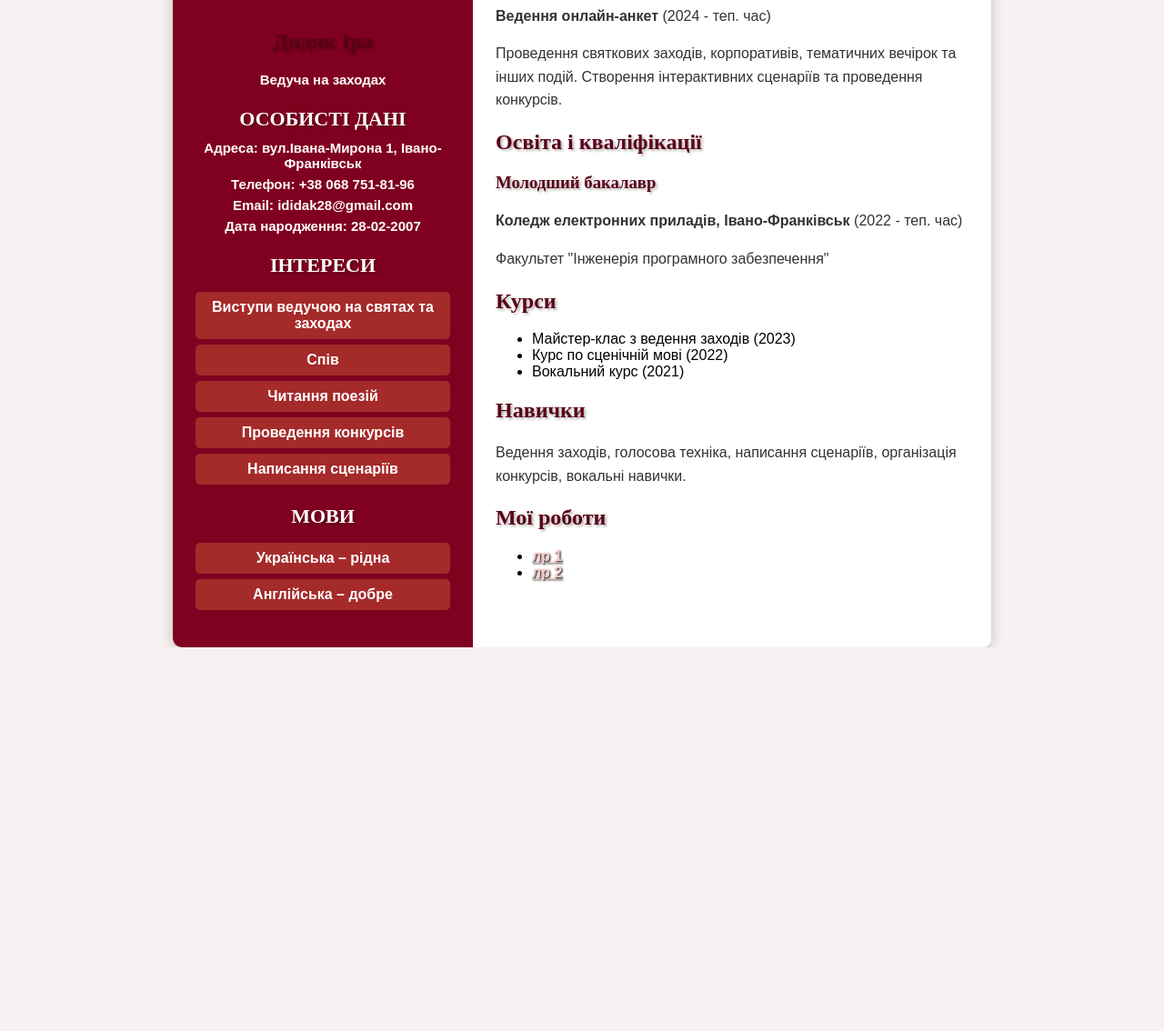
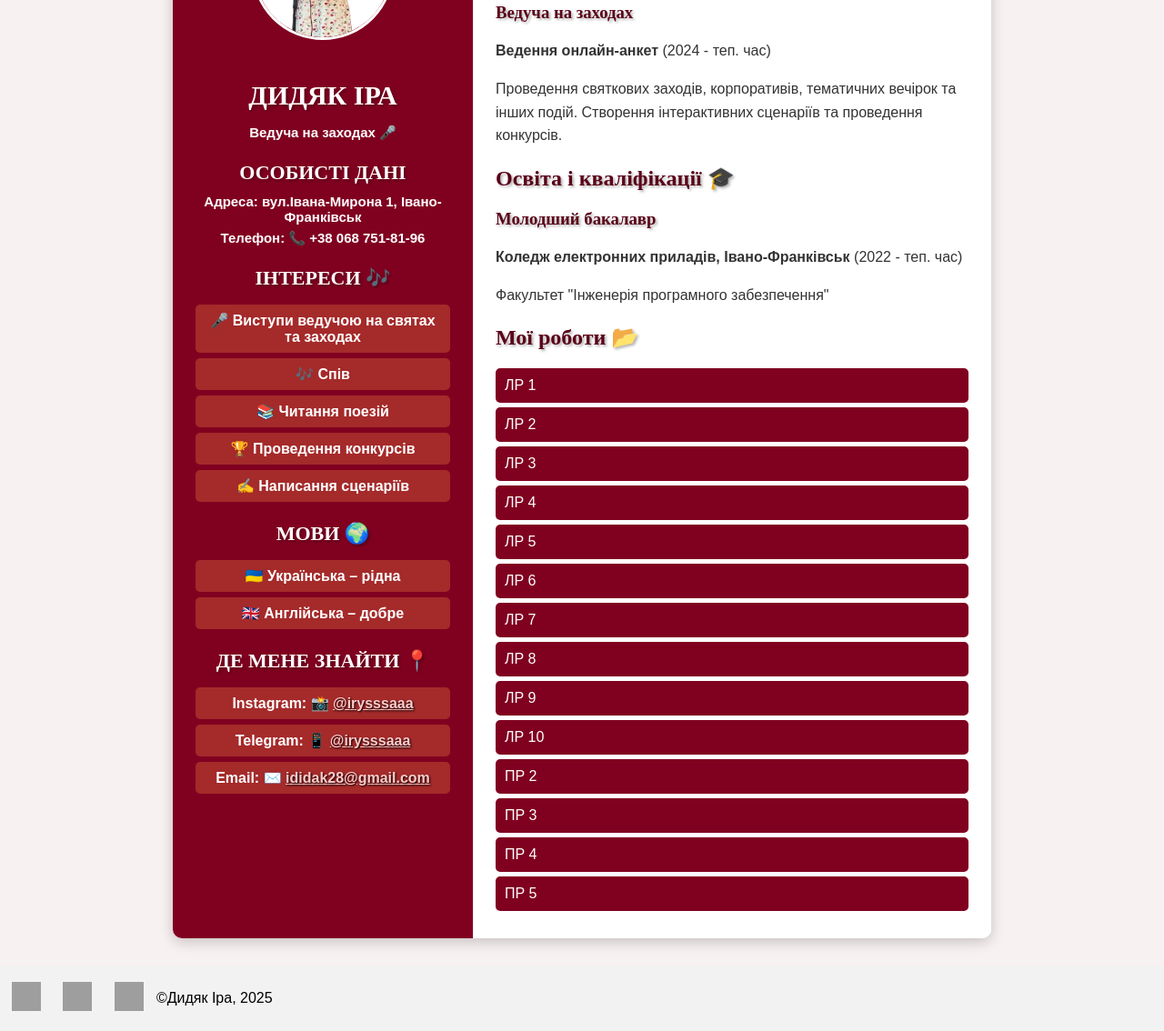
Before and after one commit to irysssaaa/irysssaaa.github.io, a plain HTML site: page lr 3/resumee.html in a window 1280 px wide. Shown: the part 218-1352 px from the top of the page at 91% size. Before the commit the page ends 930 px from the top, so only its background shows below. Drawn offline with Linux system fonts and the light colour scheme; grey boxes are pictures that could not be loaded.

Commit message:
resumee.html

```diff
--- a/lr 3/resumee.html
+++ b/lr 3/resumee.html
@@ -5,69 +5,162 @@
     <meta name="viewport" content="width=device-width, initial-scale=1.0">
     <title>Резюме - Дидяк Іра</title>
     <link rel="stylesheet" href="stylee.css">
+    <link rel="stylesheet" href="https://cdnjs.cloudflare.com/ajax/libs/font-awesome/6.5.0/css/all.min.css">
+    <link rel="icon" href="favicon.ico" type="image/x-icon">
 </head>
 <body>
 
-    <div class="resume-container">
-        <!-- Ліва колонка -->
-        <aside class="left-column">
-            <img src="photo1.jpg" alt="Фото" class="profile-photo">
-            <h2>Дидяк Іра</h2>
-            <p class="job-title">Ведуча на заходах</p>
+<nav class="navbar">
+    <ul>
+        <li><a href="#main">Головна</a></li>
+        <li><a href="#portfolio">Портфоліо</a></li>
+        <li><a href="#find-me">Контакти</a></li>
+    </ul>
+</nav>
 
+<main class="resume-container" id="main">
+    <aside class="left-column">
+        <img src="photo1.jpg" alt="Фото" class="profile-photo">
+        <h2 class="highlighted-name">Дидяк Іра</h2>
+        <p class="job-title">Ведуча на заходах 🎤</p>
+
+        <section>
             <h3>Особисті дані</h3>
             <p><strong>Адреса:</strong> вул.Івана-Мирона 1, Івано-Франківськ</p>
-            <p><strong>Телефон:</strong> +38 068 751-81-96</p>
-            <p><strong>Email:</strong> ididak28@gmail.com</p>
-            <p><strong>Дата народження:</strong> 28-02-2007</p>
+            <p><strong>Телефон:</strong> 📞 +38 068 751-81-96</p>
+        </section>
 
-            <h3>Інтереси</h3>
+        <section>
+            <h3>Інтереси 🎶</h3>
             <ul>
-                <li>Виступи ведучою на святах та заходах</li>
-                <li>Спів</li>
-                <li>Читання поезій</li>
-                <li>Проведення конкурсів</li>
-                <li>Написання сценаріїв</li>
+                <li>🎤 Виступи ведучою на святах та заходах</li>
+                <li>🎶 Спів</li>
+                <li>📚 Читання поезій</li>
+                <li>🏆 Проведення конкурсів</li>
+                <li>✍️ Написання сценаріїв</li>
             </ul>
+        </section>
 
-            <h3>Мови</h3>
+        <section>
+            <h3>Мови 🌍</h3>
             <ul>
-                <li>Українська – рідна</li>
-                <li>Англійська – добре</li>
+                <li>🇺🇦 Українська – рідна</li>
+                <li>🇬🇧 Англійська – добре</li>
             </ul>
-        </aside>
+        </section>
 
-        <!-- Права колонка -->
-        <main class="right-column">
-            <h1>Дидяк Іра</h1>
-            <h2>Досвід роботи</h2>
+        <section id="find-me">
+            <h3>Де мене знайти 📍</h3>
+            <ul>
+                <li><strong>Instagram:</strong> 📸 <a href="https://www.instagram.com/irysssaaa" target="_blank">@irysssaaa</a></li>
+                <li><strong>Telegram:</strong> 📱 <a href="https://t.me/irysssaaa" target="_blank">@irysssaaa</a></li>
+                <li><strong>Email:</strong> ✉️ <a href="mailto:ididak28@gmail.com">ididak28@gmail.com</a></li>
+            </ul>
+        </section>
+    </aside>
 
+    <section class="right-column">
+        <h1>Дидяк Іра</h1>
+        <h2>Досвід роботи 💼</h2>
+        <article>
             <h3>Ведуча на заходах</h3>
             <p><strong>Ведення онлайн-анкет</strong> (2024 - теп. час)</p>
             <p>Проведення святкових заходів, корпоративів, тематичних вечірок та інших подій. Створення інтерактивних сценаріїв та проведення конкурсів.</p>
+        </article>
 
-            <h2>Освіта і кваліфікації</h2>
+        <section>
+            <h2>Освіта і кваліфікації 🎓</h2>
             <h3>Молодший бакалавр</h3>
             <p><strong>Коледж електронних приладів, Івано-Франківськ</strong> (2022 - теп. час)</p>
             <p>Факультет "Інженерія програмного забезпечення"</p>
+        </section>
 
-            <h2>Курси</h2>
-            <ul>
-                <li>Майстер-клас з ведення заходів (2023)</li>
-                <li>Курс по сценічній мові (2022)</li>
-                <li>Вокальний курс (2021)</li>
-            </ul>
+        <section id="portfolio">
+            <h2>Мої роботи 📂</h2>
+            <button class="accordion">ЛР 1</button>
+            <div class="panel"><a href="lr 1/index.html" target="_blank">Відкрити</a></div>
+            <button class="accordion">ЛР 2</button>
+            <div class="panel"><a href="lr 2/resume.html" target="_blank">Відкрити</a></div>
+            <button class="accordion">ЛР 3</button>
+            <div class="panel"><a href="lr 3/resumee.html" target="_blank">Відкрити</a></div>
+            <button class="accordion">ЛР 4</button>
+            <div class="panel">
+                <a href="LR4/task1.html" target="_blank">Оформлення сторінки</a>
+                <a href="LR4/task2.html" target="_blank">Редагування меню</a>
+                <a href="LR4/task3.html" target="_blank">Оформлення заголовка</a>
+                <a href="LR4/task4.html" target="_blank">Розробка елементів батарейки</a>
+                <a href="LR4/task5.html" target="_blank">Шахівниця</a>
+            </div>
+            <button class="accordion">ЛР 5</button>
+            <div class="panel">
+                <a href="LR5/index.html" target="_blank">Проста таблиця</a>
+                <a href="LR5/index1.html" target="_blank">Два способи</a>
+                <a href="LR5/index2.html" target="_blank">Два способи</a>
+                <a href="LR5/index3.html" target="_blank">Три таблиці з float</a>
+            </div>
+            <button class="accordion">ЛР 6</button>
+            <div class="panel">
+                <a href="LR6/приклад4.html" target="_blank">Калькулятор</a>
+                <a href="LR6/приклад3.html" target="_blank">Макет сторінки</a>
+                <a href="LR6/завдання5.html" target="_blank">Меню</a>
+            </div>
+            <button class="accordion">ЛР 7</button>
+            <div class="panel"><a href="LR7/index.html" target="_blank">Відкрити</a></div>
+            <button class="accordion">ЛР 8</button>
+            <div class="panel"><a href="LR8/index.html" target="_blank">Відкрити</a></div>
+            <button class="accordion">ЛР 9</button>
+            <div class="panel"><a href="LR9/index.html" target="_blank">Відкрити</a></div>
+            <button class="accordion">ЛР 10</button>
+            <div class="panel"><a href="LR9/index.html" target="_blank">Відкрити</a></div>
+            <button class="accordion">ПР 2</button>
+            <div class="panel">
+                <a href="PR2/index.html" target="_blank">Завдання з лимоном</a>
+                <a href="PR2_/cossacs.html" target="_blank">Завдання з літаком</a>
+            </div>
+            <button class="accordion">ПР 3</button>
+            <div class="panel"><a href="PR3/index.html" target="_blank">Відкрити</a></div>
+            <button class="accordion">ПР 4</button>
+            <div class="panel">
+                <a href="PR4/index.html" target="_blank">Геометричні фігури</a>
+                <a href="PR4/index1.html" target="_blank">Верстка фігури</a>
+            </div>
+            <button class="accordion">ПР 5</button>
+            <div class="panel">
+                <a href="PR5/1.html" target="_blank">float</a>
+                <a href="PR5/2.html" target="_blank">Порядок колонок</a>
+                <a href="PR5/3.html" target="_blank">Обтікання</a>
+                <a href="PR5/4.html" target="_blank">Нульова висота</a>
+                <a href="PR5/5.html" target="_blank">Відступи</a>
+            </div>
+        </section>
+    </section>
+</main>
 
-            <h2>Навички</h2>
-            <p>Ведення заходів, голосова техніка, написання сценаріїв, організація конкурсів, вокальні навички.</p>
+<footer class="basement">
 
-            <h2>Мої роботи</h2>
-            <ul>
-                <li><a href="http://127.0.0.1:5500/lr%201/author.html" target="_blank">лр 1</a></li>
-                <li><a href="http://127.0.0.1:5500/lr%202/resume.html" target="_blank">лр 2</a></li>
-            </ul>
-        </main>
-    </div>
+    <table>
+        <tr>
+            <td>
+                <a class="icon icon_fb" href="https://www.facebook.com/share/16G9sp9zdH/?mibextid=wwXIfr"></a>
+                <a class="icon icon_inst" href="https://www.instagram.com/irysssaaa/"></a>
+                <a class="icon icon_tw" href="https://x.com/irysssaaa"></a>
+            </td>
+            <td>©Дидяк Іра, 2025</td>
+        </tr>
+    </table>
+
+</footer>
+
+<script>
+    const acc = document.getElementsByClassName("accordion");
+    for (let i = 0; i < acc.length; i++) {
+        acc[i].addEventListener("click", function () {
+            this.classList.toggle("active");
+            const panel = this.nextElementSibling;
+            panel.style.display = panel.style.display === "block" ? "none" : "block";
+        });
+    }
+</script>
 
 </body>
 </html>
```
